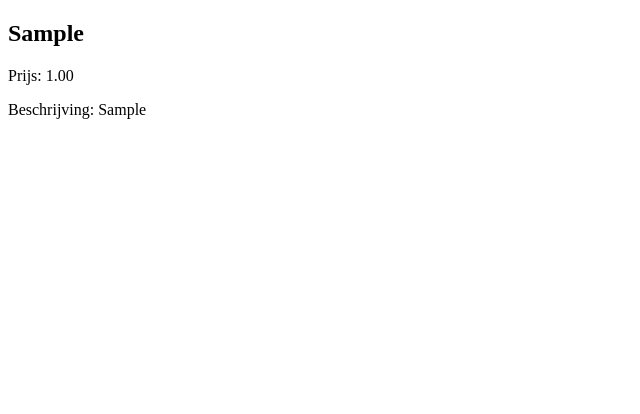
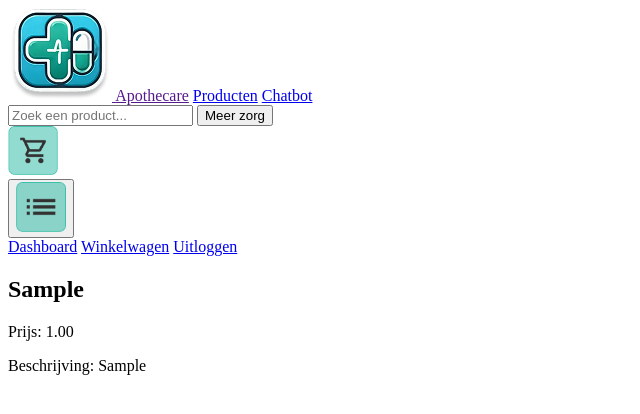
Before and after one commit to SonJoeyKong/webshop-, a PHP site: page /php/shop/producten.php in a window 1280 px wide. Shown: the top 414 px of the page, without its empty margins (0-640 px from the left). Run offline with PHP 8.4, Linux system fonts and the light colour scheme; the visitor is signed in with stand-in values (Sample User, id 1); tables that the repository leaves empty hold one stand-in row (values such as "Sample post").

Commit message:
opmaak
inloggen/regristreren hebben een back en fort.

Homepage Navigatie kan nu bac&fort bewegen. logo en apothecare zijn los van elkaar.

```diff
--- a/php/index.php
+++ b/php/index.php
@@ -20,11 +20,11 @@ session_start(); // Start de sessie
     <nav>
         <div class="nav-container">
             <div class="nav-left">
-                <a href="../index.html" class="logo-link">
+                <a href="" class="logo-link">
                     <img src="../images/logo.png" alt="ApotheCare Logo" class="logo">
-                    <span>Apothecare</span>
                 </a>
-                <a href="#">Producten</a>
+                <a href="">Apothecare</a>
+                <a href="producten.php">Producten</a>
                 <a href="#">Chatbot</a>
             </div>
             <div class="search-container">
--- a/php/login.php
+++ b/php/login.php
@@ -44,9 +44,10 @@ if ($_SERVER['REQUEST_METHOD'] === 'POST') {
 <nav> <!-- Navigatie Bar -->
         <div class="nav-container"> <!-- De foto & text die links staat. -->
             <div class="nav-left">
-                <a href="../index.html" class="logo-link">
+                <a href="" class="logo-link">
                     <img src="../images/logo.png" alt="ApotheCare Logo" class="logo">
                 </a>
+                <a href="index.php">Apothecare</a>
                 <a href="">Producten</a>
                 <a href="">Chatbot</a>
             </div>
--- a/php/register.php
+++ b/php/register.php
@@ -59,6 +59,7 @@ if ($_SERVER['REQUEST_METHOD'] === 'POST') {
                 <a href="../index.html" class="logo-link">
                     <img src="../images/logo.png" alt="ApotheCare Logo" class="logo">
                 </a>
+                <a href="index.php">Apothecare</a>
                 <a href="">Producten</a>
                 <a href="">Chatbot</a>
             </div>
--- a/php/shop/producten.php
+++ b/php/shop/producten.php
@@ -24,6 +24,51 @@ $product = $stmt->fetchAll(PDO::FETCH_ASSOC);
     <title>Document</title>
 </head>
 <body>
+<nav> <!--Dit is de standaard navigatie bar die we globaal gebruiken. vergeet niet de namen en Href te veranderen voor correcte page.  -->
+        <div class="nav-container">
+            <div class="nav-left">
+                <a href="" class="logo-link">
+                    <img src="../images/logo.png" alt="ApotheCare Logo" class="logo">
+                </a>
+                <a href="">Apothecare</a>
+                <a href="producten.php">Producten</a>
+                <a href="#">Chatbot</a>
+            </div>
+            <div class="search-container">
+                <div class="search-group">
+                    <i class="fa-solid fa-magnifying-glass"></i>
+                    <input placeholder="Zoek een product...">
+                    <button>Meer zorg</button>
+                </div>
+            </div>
+            <div class="nav-right">
+                <?php if (isset($_SESSION['username'])): ?> <!-- dit zie je alleen als je een session heb -->
+                    <!-- Winkelwagen knop -->
+                    <a href="cart.php">
+                        <img src="../images/icons/cart_icon.png" alt="Winkelwagen Icoon" width="50px">
+                    </a>
+
+                    <!-- Dropdown menu -->
+                    <div class="menu" x-data="{ open: false }">
+                        <button @click="open = !open" class="menu-button">
+                            <img src="../images/icons/menu_icon.png" alt="Menu Icoon" width="50px">
+                        </button>
+
+                        <!-- Menu-items -->
+                        <div class="menu-dropdown" x-show="open" x-transition @click.away="open = false">
+                            <a href="dashboard.php"><i class="fa-solid fa-user"></i> Dashboard</a>
+                            <a href="cart.php"><i class="fa-solid fa-shopping-cart"></i> Winkelwagen</a>
+                            <a href="signout.php"><i class="fa-solid fa-sign-out-alt"></i> Uitloggen</a>
+                        </div>
+                    </div>
+                <?php else: ?> <!-- anders zie je dit alleen -->
+                    <a href="login.php">Inloggen</a>
+                    <a href="register.php">Registreren</a>
+                <?php endif; ?>
+            </div>
+        </div>
+    </nav>
+
     <?php
     foreach ($product as $producten) // voor elk product een array maken
     {
```
Also changed, not shown: php/shop/verwijderd.php (renamed from html/index.html).
